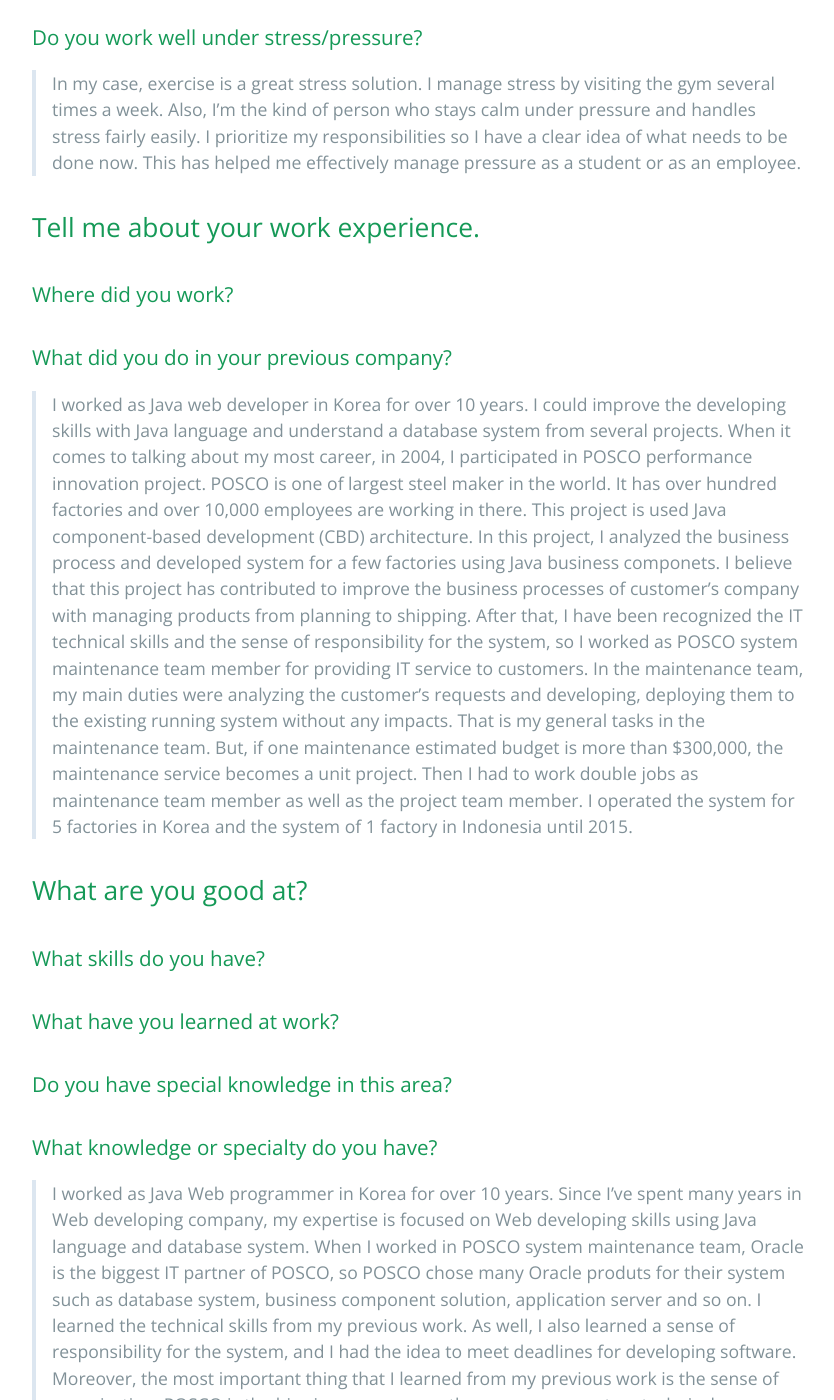
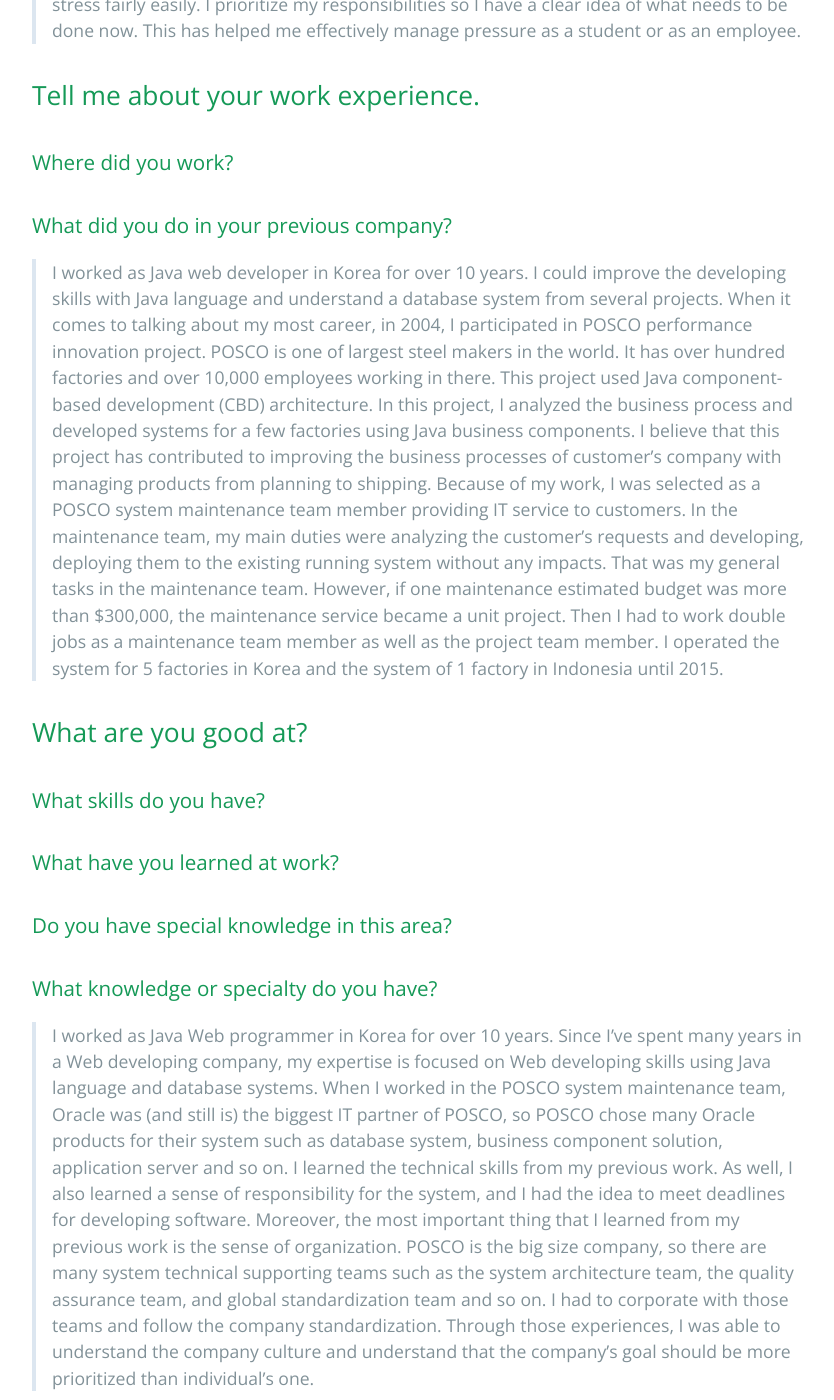
Before and after one commit to JongkukLee/JongkukJayLeeStudy, a Jekyll site: the page built from contents/interview.md, in a window 1280 px wide and 1400 px high, scrolled down 2572 px. Shown: the whole window, without its empty margins (192-1026 px from the left). Built offline with Jekyll 4.4.1, drawn with Linux system fonts in a browser that asks for light colours; our own code applies the rules of GitHub Pages for plain Markdown files; some of the changed text lies outside the part shown.

Commit message:
To be fixed by tutor

```diff
--- a/contents/interview.md
+++ b/contents/interview.md
@@ -5,18 +5,18 @@ layout: default
 ---
 
 ## Tell me about yourself. ##
->Thank you for giving me the opportunity to have an interview here. My name is Jongkuk Lee, but you can also call me Jay. I came from South Korea. I worked as Java web programmer in POSCO manufacturing system maintenance team for over 10 years. I learned many programming skills and company culture from my previous company. But I want to get another opportunity to improve myself. And working in Canada is my dream. So, I quit my job in 2015. I studied English and Computer Programming Course in Seneca College. That is why I am applying for a job with your company.
+>Thank you for giving me this opportunity. My name is Jongkuk Lee, but you can also call me Jay. I am from South Korea. I worked as Java web programmer in Korea for over 10 years. I learned many programming skills and company culture from my previous company. But I wanted another opportunity to improve myself and working in Canada was my dream. So, I quit my job in 2015. I studied English and completed the Computer Programming Developer Program at Seneca College.
 
 ## What do you consider to be your major strengths? ##
->My most strength is ‘can-do attitude’. My life motto is not to sweat the small stuff. I tend not to worry too much and usually enjoy physical exercise such as swimming. Through my previous working experience, I could learn that being healthy helps me concentrate better and work longer hours without feeling tired. As well it gives me the positive mind.
+>My greatest strength is my “can-do attitude”. My life motto is to not sweat the small stuff. I tend not to worry too much and usually enjoy physical exercise such as swimming. Through my previous working experience, I could learn that being healthy helps me concentrate better and work longer hours without feeling tired. It also gives me the positive mind.
 
 ## What would you say your biggest weakness is? ##
-My weak point is that I try to do too many things at once. These days, I've been prioritizing my work in order of importance. This is because I want to fully complete a task before moving on to another. It has proven to be much more time efficient.
+>My weak point is that I try to do too many things at once. These days, I’ve been prioritizing my work in order of importance. This is because I want to fully complete a task before moving on to another. It has proven to be an efficient strategy for me.
 
 ## Why did you choose your major? ##
 ### What is your major and why did you choose that major? ###
 ### How has your college experience prepared you for your career? ###
->I believe in computer programming area, knowledge and experience are the most important foundation. Actually, I majored Chemistry in my University because in my hometown there are so many big size industry such as Hyundai Mobil, Hyundai Chemical Heavy industry, and SK Energy and so on. But I realized that I was not interested in Chemistry. So, after graduation, in 1998, I started studying Java Programming in Hyundai Information technology education center because I was fascinated with computer and also Internet was started booming at that time. After that, I worked as full-time developer for a software company. Also, in 2016 and 2017, in Seneca College Computer Developing Course, I studied C and C++, NodeJS, Angular as well as Java 8 version. And I got GPA grade 3.9 out of 4. Therefore, I got skill and experience from my work and also I got the confidence and new knowledge from my major in college. I can still study new technology.
+>My college experience has complemented my professional experience in the field. As I mentioned, I worked as Java web programmer in Korea for over 10 years but my experience at Seneca College has helped me transfer my skills and break into the computer programming industry in Canada. I studied C and C++, NodeJS, Angular as well as Java 8 version. And I got a GPA average of 3.9 out of 4. I was able to develop new skills and experiences from my courses and also I got the confidence and new knowledge from my major in college.
 
 ## Where do you see yourself in five years? ##
 ### What are your long-term goals? ###
@@ -29,7 +29,7 @@ My weak point is that I try to do too many things at once. These days, I've been
 
 ## What is your ideal work environment? ##
 ### What do you consider important when looking for a job? ###
->My ideal work environment would be one in which there is respect for individuals’ ideas and appreciation for good job. I would like to belong to a workplace that gives enough space and helps employees grow. Also, there should be healthy team work, good communication, and a common vision that is shared by everyone. Such working environment is my ideal workplace.
+>My ideal work environment would be one in which there is respect for individuals’ ideas and appreciation for good job. I would like to belong to a workplace that gives enough space and helps employees grow. Also, there should be healthy team work, good communication, and a common vision that is shared by everyone. Such a working environment is my ideal workplace.
 
 ## How do you handle stress and pressure? ##
 ### Do you work well under stress/pressure? ###
@@ -38,47 +38,47 @@ My weak point is that I try to do too many things at once. These days, I've been
 ## Tell me about your work experience. ##
 ### Where did you work? ###
 ### What did you do in your previous company? ###
->I worked as Java web developer in Korea for over 10 years. I could improve the developing skills with Java language and understand a database system from several projects. When it comes to talking about my most career, in 2004, I participated in POSCO performance innovation project. POSCO is one of largest steel maker in the world. It has over hundred factories and over 10,000 employees are working in there. This project is used Java component-based development (CBD) architecture. In this project, I analyzed the business process and developed system for a few factories using Java business componets. I believe that this project has contributed to improve the business processes of customer’s company with managing products from planning to shipping. After that, I have been recognized the IT technical skills and the sense of responsibility for the system, so I worked as POSCO system maintenance team member for providing IT service to customers. In the maintenance team, my main duties were analyzing the customer's requests and developing, deploying them to the existing running system without any impacts. That is my general tasks in the maintenance team. But, if one maintenance estimated budget is more than $300,000, the maintenance service becomes a unit project. Then I had to work double jobs as maintenance team member as well as the project team member. I operated the system for 5 factories in Korea and the system of 1 factory in Indonesia until 2015.
+>I worked as Java web developer in Korea for over 10 years. I could improve the developing skills with Java language and understand a database system from several projects. When it comes to talking about my most career, in 2004, I participated in POSCO performance innovation project. POSCO is one of largest steel makers in the world. It has over hundred factories and over 10,000 employees working in there. This project used Java component-based development (CBD) architecture. In this project, I analyzed the business process and developed systems for a few factories using Java business components. I believe that this project has contributed to improving the business processes of customer’s company with managing products from planning to shipping. Because of my work, I was selected as a POSCO system maintenance team member providing IT service to customers. In the maintenance team, my main duties were analyzing the customer’s requests and developing, deploying them to the existing running system without any impacts. That was my general tasks in the maintenance team. However, if one maintenance estimated budget was more than $300,000, the maintenance service became a unit project. Then I had to work double jobs as a maintenance team member as well as the project team member. I operated the system for 5 factories in Korea and the system of 1 factory in Indonesia until 2015.
 
 ## What are you good at? ##
 ### What skills do you have? ###
 ### What have you learned at work? ###
 ### Do you have special knowledge in this area? ###
 ### What knowledge or specialty do you have? ###
->I worked as Java Web programmer in Korea for over 10 years. Since I’ve spent many years in Web developing company, my expertise is focused on Web developing skills using Java language and database system. When I worked in POSCO system maintenance team, Oracle is the biggest IT partner of POSCO, so POSCO chose many Oracle produts for their system such as database system, business component solution, application server and so on. I learned the technical skills from my previous work. As well, I also learned a sense of responsibility for the system, and I had the idea to meet deadlines for developing software. Moreover, the most important thing that I learned from my previous work is the sense of organization. POSCO is the big size company, so there are many system technical supporting teams such as the system architecture team, the quality assurance team, and global standardization team and so on. I had to corporate with those teams and follow the company standardization. Through those experience, I can understand the company culture, so I can consider that company’s goal should be more prioritized than individual’s one.
+>I worked as Java Web programmer in Korea for over 10 years. Since I’ve spent many years in a Web developing company, my expertise is focused on Web developing skills using Java language and database systems. When I worked in the POSCO system maintenance team, Oracle was (and still is) the biggest IT partner of POSCO, so POSCO chose many Oracle products for their system such as database system, business component solution, application server and so on. I learned the technical skills from my previous work. As well, I also learned a sense of responsibility for the system, and I had the idea to meet deadlines for developing software. Moreover, the most important thing that I learned from my previous work is the sense of organization. POSCO is the big size company, so there are many system technical supporting teams such as the system architecture team, the quality assurance team, and global standardization team and so on. I had to corporate with those teams and follow the company standardization. Through those experiences, I was able to understand the company culture and understand that the company’s goal should be more prioritized than individual’s one.
 
 ### What is your motto? ##
->My life motto is not to sweat the small stuffs. If I do my best, then I tend not to worry too much. The good result should follow me. ‘Just do it.’ is my favorite words. It’s better to try something rather than just worrying about it.
+>My life motto is not to sweat the small stuff. If I do my best, then I tend not to worry too much. A good result should follow me. ‘Just do it.’ is one of my favorite expressions. It’s better to try something rather than just worrying about it.
 
 ### Who is your role model? ##
->My father is my role model. In Korea, usually fathers take responsibility for their family finance. That is why Korean fathers are more faithful to their companies. My father also worked as an engineer in Samsung Company for his entire working career. He must feel strong responsibilities for my family. In that sense, I really respect him.
+>My father is my role model. In Korea, usually fathers take responsibility for their family finance. That is why Korean fathers are more faithful to their companies. My father also worked as an engineer in Samsung Company for his entire working career. He had several responsibilities for my family. In that sense, I really respect him.
 
 ### What do you know about this company? ##
 ### Why do you want to work here? ###
 ### What do you know about our philosophy? ###
 ### Tell us what you know about our business philosophy. ###
->I personally respect CEO David Johnson’s business philosophy. He says that “human resource is the most important asset in a company”. I am closely in line with his philosophy, and I would like to contribute my expertise to the growth of your company's value.
+>I personally respect CEO David Johnson’s business philosophy. He says that “human resource is the most important asset in a company”. I am closely in line with his philosophy, and I would like to contribute my expertise to the growth of your company’s value.
 
 ## Are you familiar with any of the work we have done in the past? ##
->I like your latest product, which is considered with eco-friendly thought. Today, climate change and nature environmental pollution are the most important issue for human’s survival and the earth. So, eco-friendly business is a good idea, which is fully reflecting this era’s requirement.
+>I like your latest product, which was developed with eco-friendly thought. Today, climate change and nature environmental pollution are the most important issue for human survival and the earth. So, eco-friendly business is a good idea and fully reflects this era’s requirements.
 
 ## What business area of this company are you interested in? ##
 ### What area of our business are you interested in? ###
 ### What specific task do you want to perform? ###
 ### How would you be able to contribute to our business? ###
 ### What experience of yours relates to our line of business? ###
->I worked as Java Web programmer for over 10 years. Since I’ve spent many years in Web developing company, I believe I can contribute my expertise to Web developing department. My skills will be utilized to support Web developing part. However, if this company offers me different area such as general applications or mobile applications, then I will regard it as my another opportunity to improve my career.
+>I worked as Java Web programmer for over 10 years. Since I’ve spent many years in Web developing company, I believe I can contribute my expertise to your Web developing department. My skills will be utilized to support Web developing. However, if this company offers me different area such as general applications or mobile applications, then I will regard it as another opportunity utilize my skills to benefit the company.
 
 ## Tell me about your military experience. ##
->I joined the army in 1993 to 1995. It was difficult to be away from family and friends. The military drill was hard to bear at first. I was shy and a bit selfish, but from my military experience, I learned leadership, the spirit of cooperation, and how to overcome the difficulty. Also, I felt the sense of respect with my co-workers. All these experience became my asset in my career.
+>I served in the army from 1993 to 1995. It was difficult to be away from family and friends. The military drills were hard to bear at first. I was shy and a bit selfish, but from my military experience, I learned leadership, the spirit of cooperation, and how to overcome the difficulty. Also, I felt the sense of respect with my co-workers. All these experiences became assets in my career.
 
 ## What makes you the best candidate for this position? ##
 ### Why do you think you are suited for this position? ###
->First of all, I think an ideal candidate your company needs is a person who has strong interests and expertises in this field. I have some working experience in the progamming area. But, I am still interested in the programming area. So, I studied English and up-to-date technology in Seneca college with young students, and I got the GPA 3.9 out of 4. I think there are so many good programmers in this area, but the good programmer doesn’t guarantee to become a good employee. I've been absent in school or in company without any asking. I have good developing and operating experience for a system, which can contribute your company. I understand company culture and why developer need to follow the organization's standardizations and policies. I believe those experience can make me better employee.
+>First of all, I think an ideal candidate your company needs is a person who has strong interests and expertise in this field. I have some working experience in the programming area. I have good developing and operating experience for a system, which can contribute your company. I understand company culture and why developer need to follow the organization’s standardizations and policies. I believe my combined experience and skills makes me and extremely qualified applicant and an outstanding employee.
 
 ## Why did you leave your last job? ##
 ### Why did you quit your last job? ###
->My 10 years working experience in POSCO system maintenance team was very rewarding for me. My main duties were analyzing the customer's requests and developing, deploying them to the existing running system without any impacts. I learned many programming and operating skills from the job. However, during last 2 years I felt a strong desire to challenge myself and want to explore other opportunities to develop my potential. Moreover, working in Canada is my dream. So I decided to leave my work, and came in Canada. I studied English and Computer Programming Developer Course in Seneca College. That is why I am here to apply to your company now.
+>My 10 years working experience in POSCO system maintenance team was very rewarding for me. My main duties were analyzing the customer’s requests and developing, deploying them to the existing running system without any impacts. I learned many programming and operating skills from the job. However, during last 2 years I felt a strong desire to challenge myself and wanted to explore other opportunities to develop my potential. Moreover, working in Canada was my dream. So I decided to leave my work, and come in Canada. I studied English and Computer Programming Developer Course in Seneca College. That is why I am here to apply to your company now.
 
 ## What is your expected salary range? ##
 ### What starting salary would you expect? ###
```
Also changed, not shown: other parts of contents/interview.md (+1 -1 lines).
